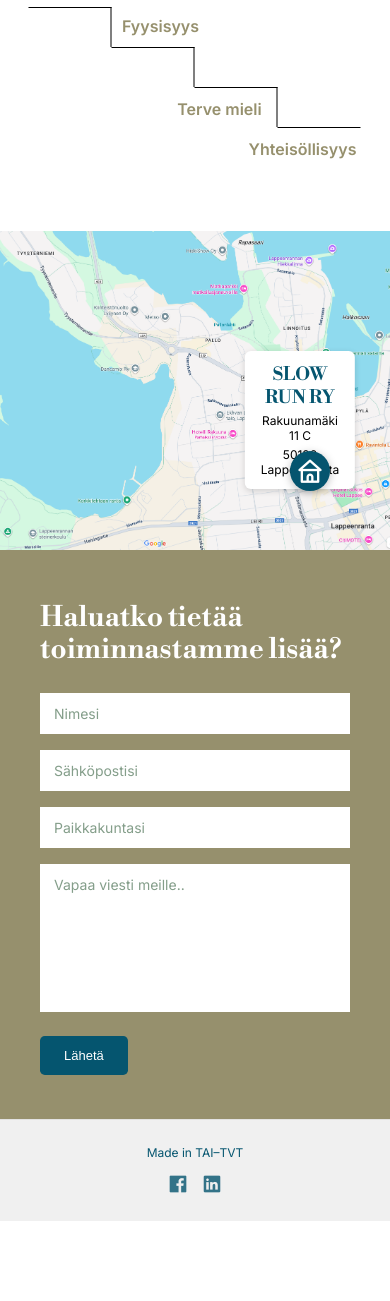
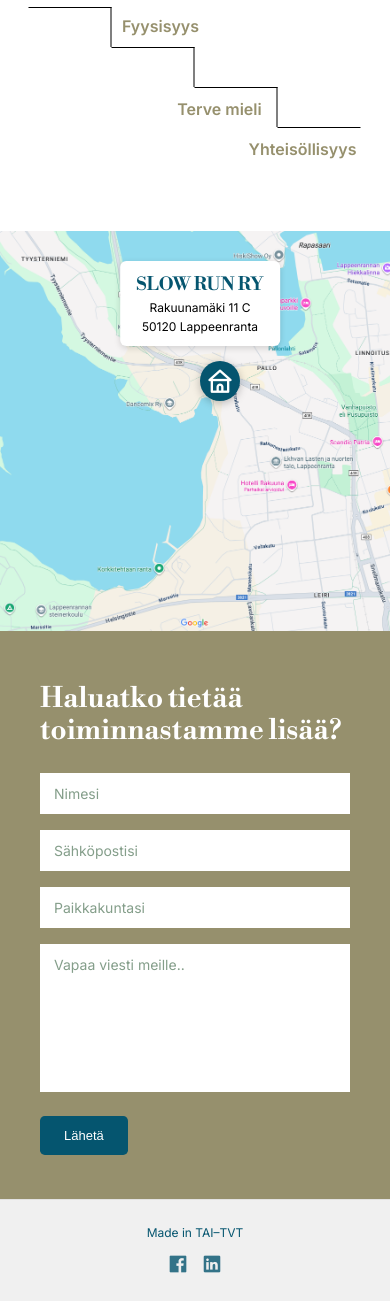
Before and after one commit to TAI-Slow-Run/slow-run-projekti, a PHP site: page / in a window 390 px wide. Shown: the part 2730-4031 px from the top of the page. Before the commit the page ends 3951 px from the top, so only its background shows below. Run offline with PHP 8.4, Linux system fonts and the light colour scheme; some libraries are stand-ins or nearby versions.

Commit message:
Fixed the map for mobile version. Added more clases in the responsive.css file

```diff
--- a/css/responsive.css
+++ b/css/responsive.css
@@ -154,6 +154,33 @@
     display: flex;
     flex-direction: column-reverse;
   }
+
+  .map-panel { /* Riku*/
+    position: relative; /* Makes the container the “anchor” for its children,
+    so elements positioned with top, left, etc., will stay relative to this container. */
+    overflow: hidden;   /* Hides any part of the image that sticks outside the container. */
+  }
+
+  .map-panel .map { /* Riku*/
+    width: 100%; /* makes the image as wide as its parent container */
+    height: 400px; /* needs a height so the image has a space to fill. Without a set height,
+    the container might collapse to the image’s natural height, or to 0 if the image hasn’t loaded yet.
+    Works with object-fit.*/
+    object-fit: cover; /* makes the image fill the container entirely, cropping as needed. */
+    object-position: top left; /* controls which part of the image is visible inside its container when using object-fit. */
+  }
+
+  .map-badge { /* Riku*/
+    /*Badge positioning*/
+    left: 200px;
+    top: 30px;
+  }
+
+  .map-pin { /* Riku*/
+    /*pin positioning*/
+    left: 200px;
+    top: 130px;
+  }
 }
 
 /* Contact page */
```
